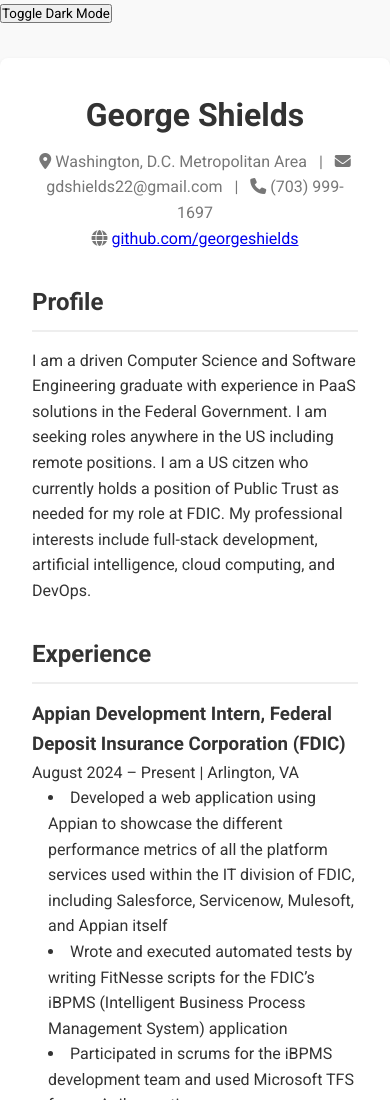
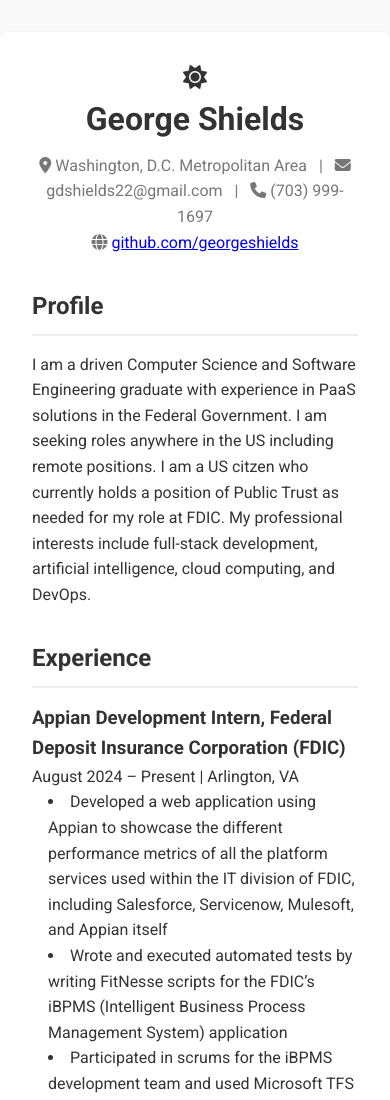
Before and after one commit to georgeshields/ResumeSite, a plain HTML site: page index.html in a window 390 px wide. Shown: the top 1100 px of the page. Drawn offline with nearby package versions, Linux system fonts and the light colour scheme.

Commit message:
redesigned the style of the dark mode button

```diff
--- a/index.html
+++ b/index.html
@@ -170,12 +170,21 @@
 </head>
 
 <body>
-<button id="darkModeToggle">Toggle Dark Mode</button>
-
   <div class="resume-container">
-
     <!-- HEADER -->
     <header>
+        <button
+  id="darkModeToggle"
+  style="
+    background: transparent;
+    border: none;
+    cursor: pointer;
+    font-size: 1.5rem;
+    color: inherit;
+  "
+>
+  <i class="fas fa-sun"></i>
+</button>
         <h1>George Shields</h1>
       <p>
         <i class="fas fa-map-marker-alt"></i> Washington, D.C. Metropolitan Area &nbsp; | &nbsp;
@@ -330,22 +339,31 @@
     });
   </script>
   <script>
-    // On page load, check localStorage for dark mode setting
+    const darkModeToggle = document.getElementById('darkModeToggle');
+
+  // Optional: Load user's saved theme preference
   document.addEventListener('DOMContentLoaded', () => {
     const savedTheme = localStorage.getItem('theme');
     if (savedTheme === 'dark-mode') {
       document.body.classList.add('dark-mode');
+      // Adjust icon to moon if we're in dark mode
+      darkModeToggle.querySelector('i').classList.remove('fa-sun');
+      darkModeToggle.querySelector('i').classList.add('fa-moon');
     }
   });
 
-    const darkModeToggle = document.getElementById('darkModeToggle');
   darkModeToggle.addEventListener('click', () => {
     document.body.classList.toggle('dark-mode');
+    const icon = darkModeToggle.querySelector('i');
 
-      // Save the current theme to localStorage
+    // Toggle between sun and moon icons
     if (document.body.classList.contains('dark-mode')) {
+      icon.classList.remove('fa-sun');
+      icon.classList.add('fa-moon');
       localStorage.setItem('theme', 'dark-mode');
     } else {
+      icon.classList.remove('fa-moon');
+      icon.classList.add('fa-sun');
       localStorage.removeItem('theme');
     }
   });
```
Lines whose indentation alone changed are shown as unchanged.
